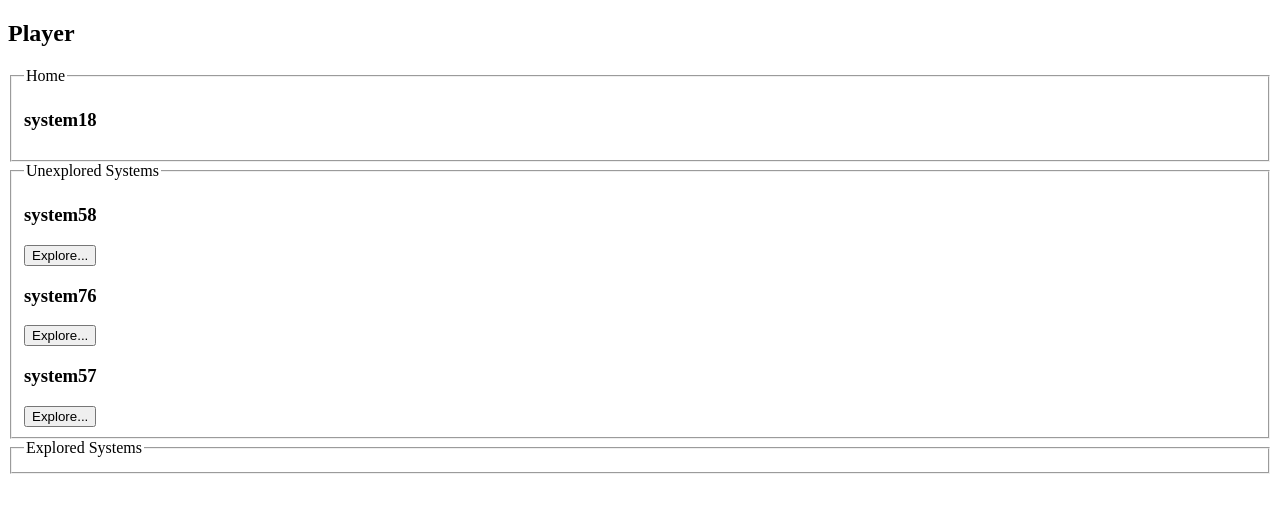
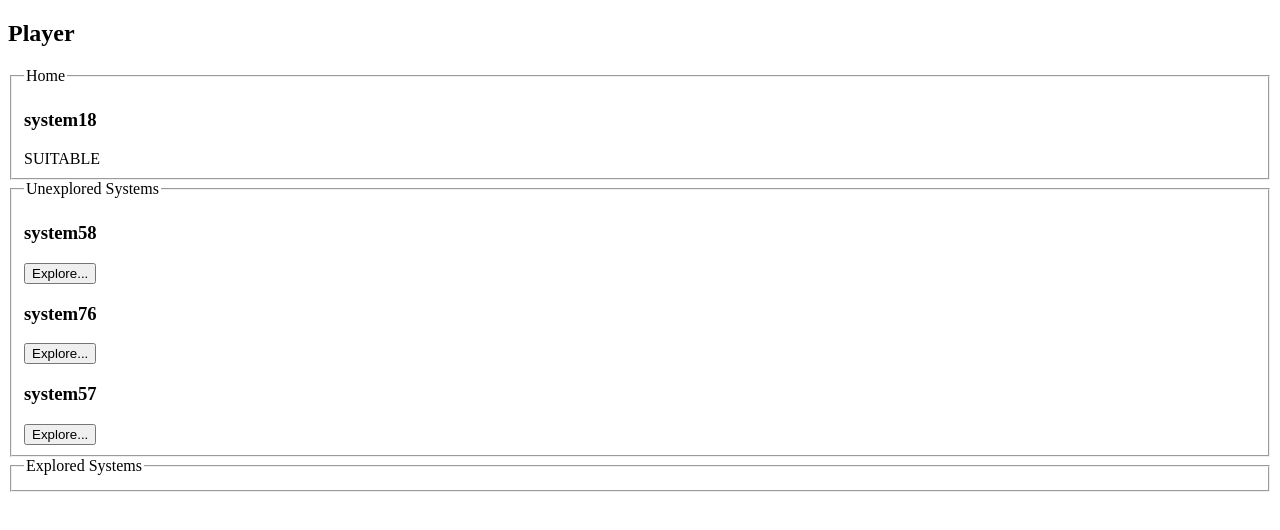
Before and after one commit to brasskazoo/alsephina, a React (Create React App) app: page / in a window 1280 px wide. Shown: the top 530 px of the page. Built offline with nearby package versions, Linux system fonts and the light colour scheme.

Commit message:
Display SystemEnvironment values on player's screen

```diff
--- a/src/Player/PlayerComponent.tsx
+++ b/src/Player/PlayerComponent.tsx
@@ -1,5 +1,5 @@
 import React from 'react';
-import StarSystem from '../System/System';
+import StarSystem, { SystemEnvironment } from '../System/System';
 import Player from './Player';
 
 type Props = {
@@ -15,6 +15,7 @@ const PlayerComponent: React.FC<Props> = ({ player, exploredSystems, visibleSyst
     const exploredSystemsDiv = exploredSystems.map((sys) => (
         <div key={sys.name}>
             <h3>{sys.name}</h3>
+            <span>{SystemEnvironment[sys.environment]}</span>
         </div>
     ));
 
@@ -31,6 +32,7 @@ const PlayerComponent: React.FC<Props> = ({ player, exploredSystems, visibleSyst
             <fieldset>
                 <legend>Home</legend>
                 <h3>{playerSystemName}</h3>
+                <span>{SystemEnvironment[player.homeSystem.environment]}</span>
             </fieldset>
             <fieldset>
                 <legend>Unexplored Systems</legend>
```
